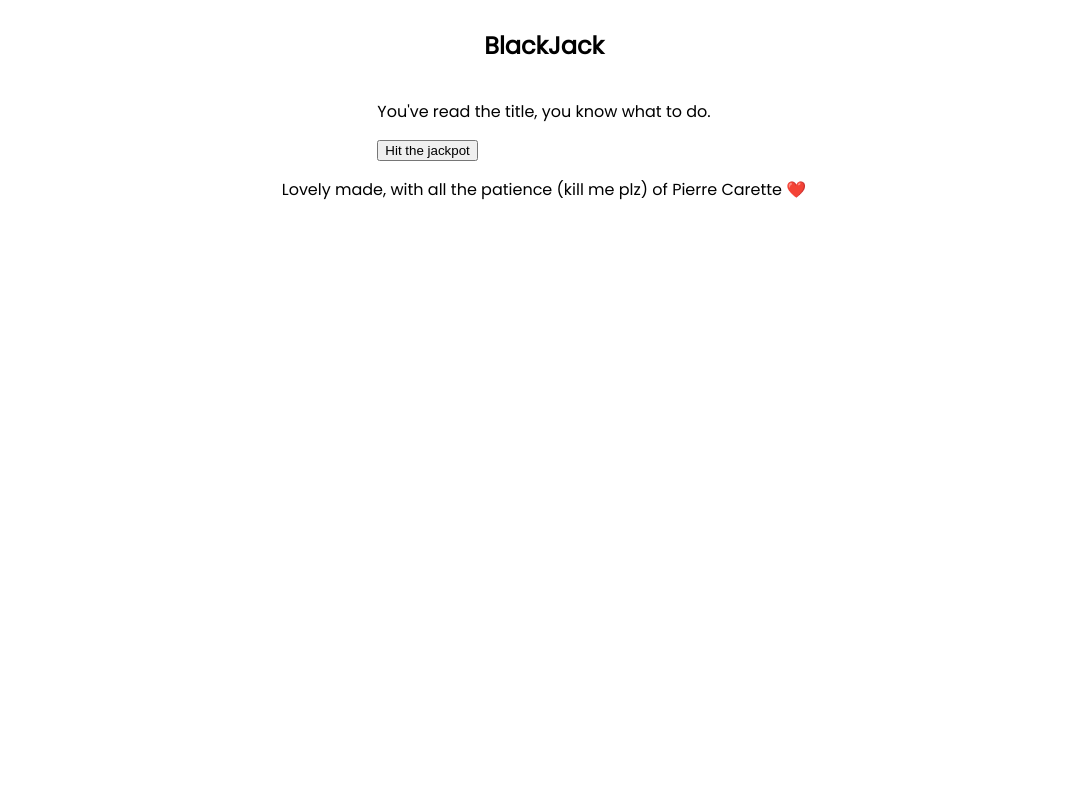
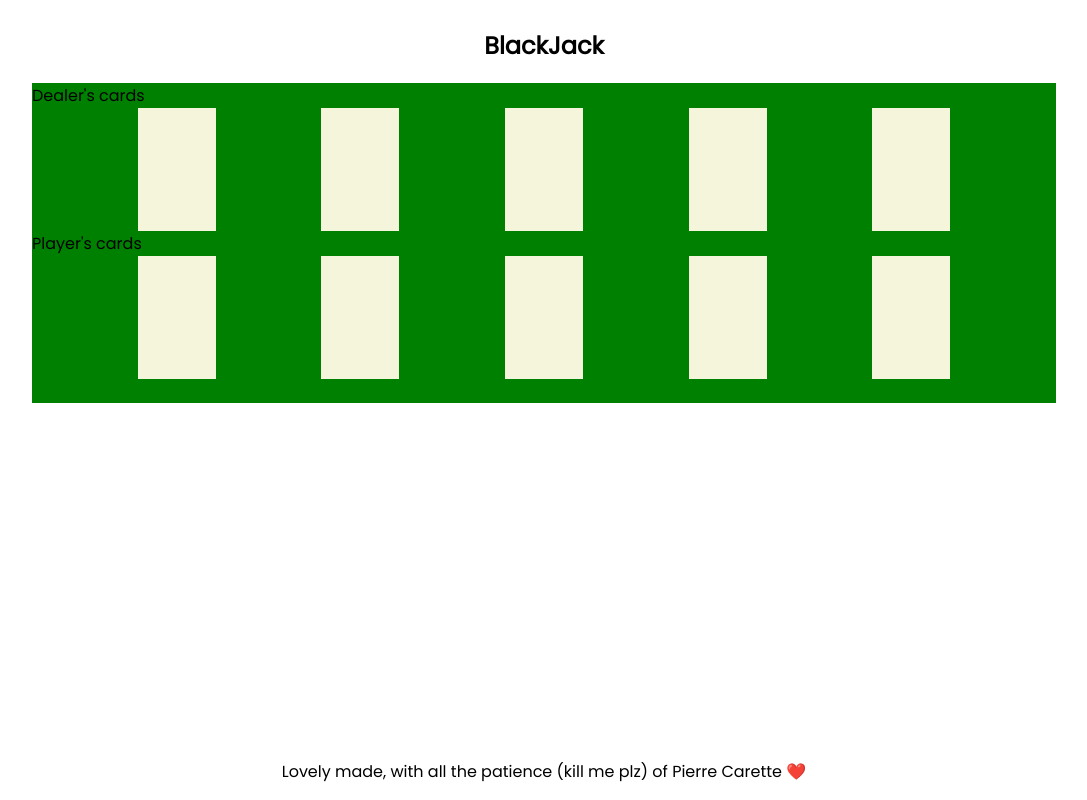
Before and after one commit to pcarette/BlackJack, a plain HTML site: page index.html in a window 1280 px wide. Both pictures are taken after a click on the button "Hit the jackpot". Shown: the whole page, without its empty margins (96-1183 px from the left). Drawn offline with Linux system fonts and the light colour scheme.

Commit message:
a better interface

```diff
--- a/index.html
+++ b/index.html
@@ -17,12 +17,35 @@
     <section>
         <div class="menu-displayer">
             <p>You've read the title, you know what to do.</p>
-            <button>Hit the jackpot</button>
+            <button id="start-game">Hit the jackpot</button>
+        </div>
+        <div class="damier hidden">
+            <div>
+                Dealer's cards
+                <div class="my-five-cards">
+                    <div class="card-slot"></div>
+                    <div class="card-slot"></div>
+                    <div class="card-slot"></div>
+                    <div class="card-slot"></div>
+                    <div class="card-slot"></div>
+                </div>
+            </div>
+            <div>
+                Player's cards
+                <div class="my-five-cards">
+                    <div class="card-slot"></div>
+                    <div class="card-slot"></div>
+                    <div class="card-slot"></div>
+                    <div class="card-slot"></div>
+                    <div class="card-slot"></div>
+                </div>
+            </div>
         </div>
     </section>
     <footer>
         <p>Lovely made, with all the patience (kill me plz) of Pierre Carette ❤️</p>
     </footer>
+    <script src="./js/game.js"></script>
     <script src="./js/index.js"></script>
 </body>
 </html>
--- /dev/null
+++ b/js/game.js
@@ -0,0 +1,46 @@
+class Game {
+    constructor() {
+    this.tableDeck = shuffleDeck();
+    this.dealersScore = 0;
+    this.playerScore = 0;
+    this.playersDeck = [];
+    this.dealersDeck = [];
+    }
+
+    throwACard() {
+        this.tableDeck.pop()
+    }
+
+    pickCardPlayer() {
+        this.playersDeck.push(this.tableDeck.pop());
+        console.log(this.playersDeck);
+        this.playerScore += this.playersDeck[this.playersDeck.length-1].power;
+        console.log(`You're now at ${this.playerScore}, do you want to pick another card ?`);
+    }
+
+    pickCardDealer() {
+        this.dealersDeck.push(this.tableDeck.pop());
+        console.log(this.dealersDeck);
+        this.dealersScore += this.dealersDeck[this.dealersDeck.length-1].power;
+        console.log(`The dealer is now at ${this.dealersScore}.`);
+    }
+    pickWithoutDisplayDealer() {
+        this.dealersDeck.push(this.tableDeck.pop());
+    }
+
+    revealDealer() {
+        this.dealersScore = 0;
+        for (let i = 0; i < this.dealersDeck.length; ++i) {
+            this.dealersScore += this.dealersDeck[i].power
+        }
+    }
+
+    playersMove() {
+        let myGame = prompt("Do you want an additional card ?");
+        if (myGame == "Y" ||myGame == "y") {
+            pickCardPlayer();
+            console.log("Your score : ", this.playerScore)
+        }
+    }
+
+    }
--- a/js/index.js
+++ b/js/index.js
@@ -1,6 +1,13 @@
 //need to initialize prompt sync to test the game in JS console
-const prompt = require('prompt-sync')();
+//const prompt = require('prompt-sync')();
 
+const startGame = document.getElementById("start-game");
+const menuDisplayer = document.querySelector(".menu-displayer");
+const damier = document.querySelector(".damier");
+startGame.addEventListener("click", () => {
+    menuDisplayer.classList.add("hidden");
+    damier.classList.remove("hidden");
+})
 //Now we declare the variables to build the game :
 const suits = ["Coeur", "Carreau", "Pique", "Trefle"];
 const values = ["As", 2, 3, 4, 5, 6, 7, 8, 9, 10, "V", "D", "R"];
@@ -59,77 +66,23 @@ function makeADeck() {
 //for this game, we will reinitialize our decks each round, but to avoid predictibility
 //we will shuffle 6 decks of cards :
 
-function initializeAGame() {
+function make6Decks() {
     for (let i = 0; i < 6; ++i) {
         gameDeck.push(makeADeck());
     }
     gameDeck = gameDeck.flat()
 }
 
-initializeAGame();
+make6Decks();
 
-function pickCards() {
+function shuffleDeck() {
     return getRandomSelection(gameDeck.length, gameDeck)
 }
 
 // console.log(pickCards())
 // console.log(gameDeck.length);
-console.log(pickCards())
+console.log(shuffleDeck())
 // console.log(gameDeck.length);
 
-class Game {
-constructor() {
-this.tableDeck = pickCards();
-this.dealersScore = 0;
-this.playerScore = 0;
-this.playersDeck = [];
-this.dealersDeck = [];
-}
-
-throwACard() {
-    this.tableDeck.pop()
-}
-
-pickCardPlayer() {
-    this.playersDeck.push(this.tableDeck.pop());
-    console.log(this.playersDeck);
-    this.playerScore += this.playersDeck[this.playersDeck.length-1].power;
-    console.log(`You're now at ${this.playerScore}, do you want to pick another card ?`);
-}
-
-pickCardDealer() {
-    this.dealersDeck.push(this.tableDeck.pop());
-    console.log(this.dealersDeck);
-    this.dealersScore += this.dealersDeck[this.dealersDeck.length-1].power;
-    console.log(`The dealer is now at ${this.dealersScore}.`);
-}
-pickWithoutDisplayDealer() {
-    this.dealersDeck.push(this.tableDeck.pop());
-}
-
-revealDealer() {
-    this.dealersScore = 0;
-    for (let i = 0; i < this.dealersDeck.length; ++i) {
-        this.dealersScore += this.dealersDeck[i].power
-    }
-}
-
-playersMove() {
-    let myGame = prompt("Do you want an additional card ?");
-    if (myGame == "Y" ||myGame == "y") {
-        pickCardPlayer();
-        console.log("Your score : ", this.playerScore)
-    } else if (myGame == "N" || myGame == "n") {
-        break;
-    }
-}
-
-}
 // The game interface :
-newGame = new Game;
-
-
-
-
-
-// STDIN("Why???")
+const newGame = new Game();
--- a/style.css
+++ b/style.css
@@ -15,13 +15,35 @@ nav {
 }
 
 footer {
+  position: fixed;
+  bottom: 0;
   display: flex;
-  flex-direction: row;
   justify-content: center;
-  align-items: flex-end;
 }
 
 .menu-displayer {
-  display: flexbox;
+  display: flex;
   justify-content: center;
+  flex-direction: column;
 }
+
+.damier {
+  background: green;
+  height: 40vh;
+  width: 80vw;
+}
+
+.hidden {
+  display :none;
+}
+
+.my-five-cards {
+  display: flex;
+  justify-content: space-evenly;
+}
+
+.card-slot {
+  height: 123px;
+  width: 78px;
+  background-color: beige;
+}
```
Also changed, not shown: images/cards.png (added).
